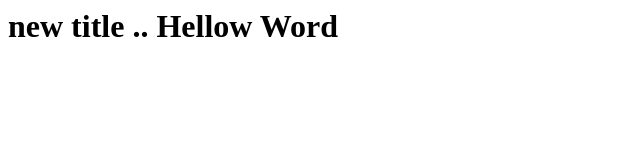
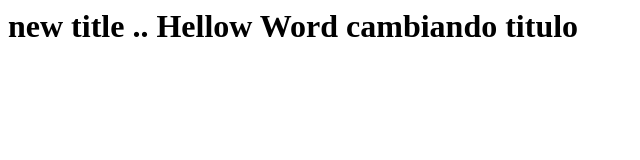
Before and after one commit to yamupas/hellow-word-unir, a plain HTML site: page index.html in a window 1280 px wide. Shown: the whole page, without its empty margins (0-640 px from the left). Drawn offline with Linux system fonts and the light colour scheme.

Commit message:
Agregando cambios
..

```diff
--- a/index.html
+++ b/index.html
@@ -1 +1 @@
-<h1>new title .. Hellow Word </h1>
+<h1>new title .. Hellow Word  cambiando titulo</h1>
```
